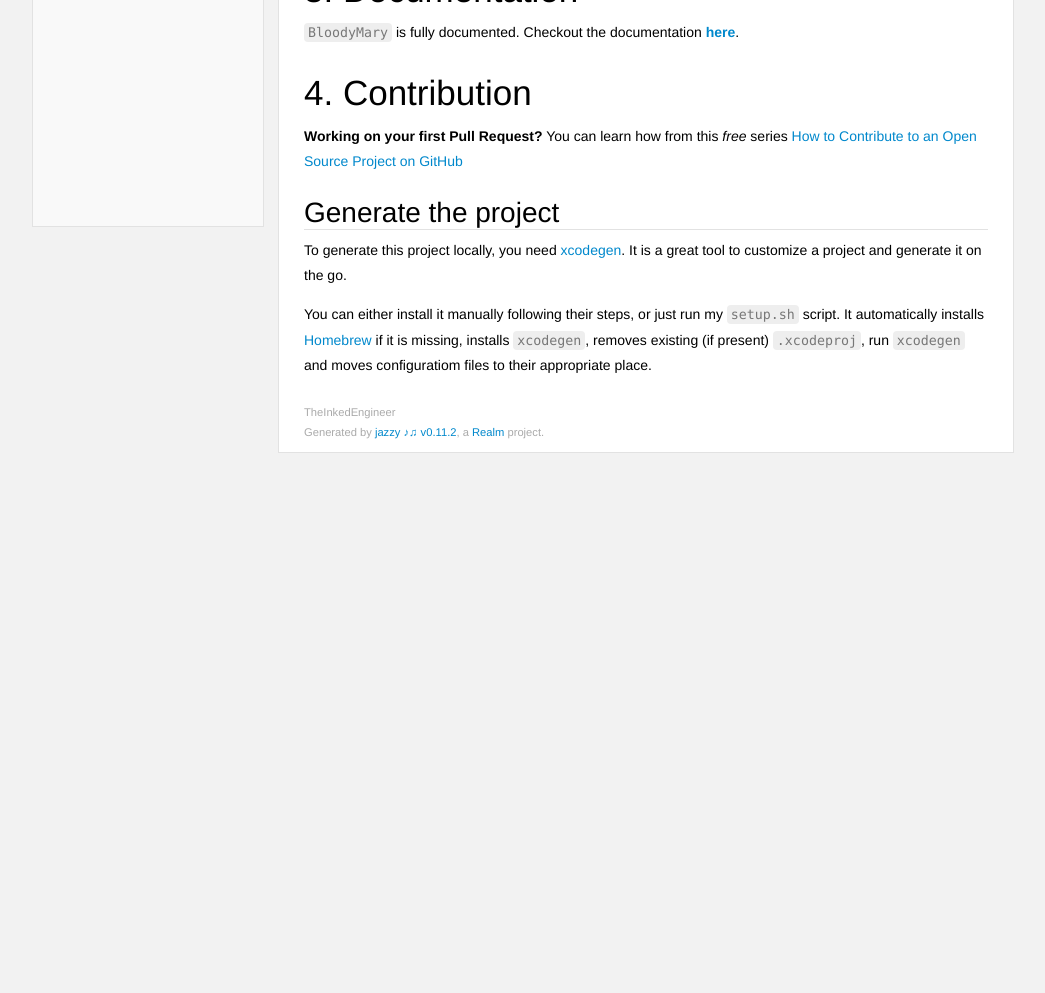
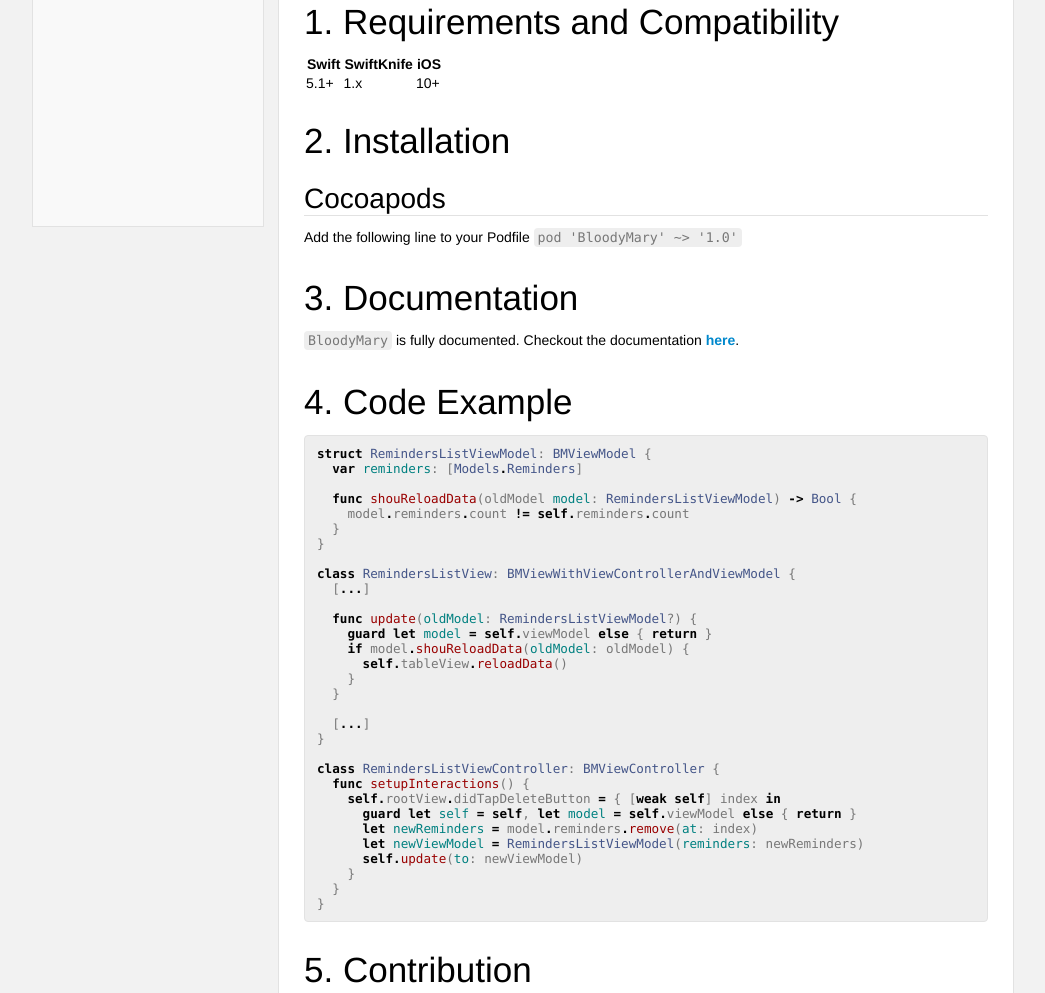
Before and after one commit to TheInkedEngineer/BloodyMary, a plain HTML site: page docs/1.x/index.html in a window 1280 px wide. Shown: the part 573-1566 px from the top of the page, without its empty margins (118-1163 px from the left). Before the commit the page ends 1026 px from the top, so only its background shows below. Drawn offline with Linux system fonts and the light colour scheme.

Commit message:
Update Documentation

```diff
--- a/docs/1.x/index.html
+++ b/docs/1.x/index.html
@@ -62,13 +62,13 @@
           <section class="section">
 
             <p align="center">
-<img src="BloodyMary-logo-small.png" alt="BloodyMary logo">
+<img src="logo.png" alt="BloodyMary logo" width="400">
 </p>
+
+<p><a href="https://twitter.com/theinkedgineer"><img src="https://img.shields.io/twitter/url/https/theinkedgineer.svg?label=TheInkedgineer&style=social" alt="Twitter"></a></p>
 <h1 id='bloodymary' class='heading'>BloodyMary</h1>
 
-<p><code>BloodyMary</code> is an one-directional MVVM framework.</p>
-
-<p><a href="https://img.shields.io/twitter/url/https/theinkedgineer.svg?label=TheInkedgineer&style=social">Twitter</a>](<a href="https://twitter.com/theinkedgineer">https://twitter.com/theinkedgineer</a>)</p>
+<p><code>BloodyMary</code> is a stripped down version of <a href="https://github.com/BendingSpoons/tempura-swift">Tempura</a>. It is a one-directional <a href="https://en.wikipedia.org/wiki/Model%E2%80%93view%E2%80%93viewmodel">MVVM</a> inspired framework that helps you write clean code and seperate the responsabilities properly.</p>
 <h1 id='1-requirements-and-compatibility' class='heading'>1. Requirements and Compatibility</h1>
 
 <table><thead>
@@ -79,7 +79,7 @@
 </tr>
 </thead><tbody>
 <tr>
-<td>5.1</td>
+<td>5.1+</td>
 <td>1.x</td>
 <td>10+</td>
 </tr>
@@ -92,7 +92,40 @@
 <h1 id='3-documentation' class='heading'>3. Documentation</h1>
 
 <p><code>BloodyMary</code> is fully documented. Checkout the documentation <a href="https://theinkedengineer.github.io/BloodyMary/docs/1.x/index.html"><strong>here</strong></a>.</p>
-<h1 id='4-contribution' class='heading'>4. Contribution</h1>
+<h1 id='4-code-example' class='heading'>4. Code Example</h1>
+<pre class="highlight swift"><code><span class="kd">struct</span> <span class="kt">RemindersListViewModel</span><span class="p">:</span> <span class="kt">BMViewModel</span> <span class="p">{</span>
+  <span class="k">var</span> <span class="nv">reminders</span><span class="p">:</span> <span class="p">[</span><span class="kt">Models</span><span class="o">.</span><span class="kt">Reminders</span><span class="p">]</span>
+
+  <span class="kd">func</span> <span class="nf">shouReloadData</span><span class="p">(</span><span class="n">oldModel</span> <span class="nv">model</span><span class="p">:</span> <span class="kt">RemindersListViewModel</span><span class="p">)</span> <span class="o">-&gt;</span> <span class="kt">Bool</span> <span class="p">{</span>
+    <span class="n">model</span><span class="o">.</span><span class="n">reminders</span><span class="o">.</span><span class="n">count</span> <span class="o">!=</span> <span class="k">self</span><span class="o">.</span><span class="n">reminders</span><span class="o">.</span><span class="n">count</span>
+  <span class="p">}</span>
+<span class="p">}</span>
+
+<span class="kd">class</span> <span class="kt">RemindersListView</span><span class="p">:</span> <span class="kt">BMViewWithViewControllerAndViewModel</span> <span class="p">{</span>
+  <span class="p">[</span><span class="o">...</span><span class="p">]</span>
+
+  <span class="kd">func</span> <span class="nf">update</span><span class="p">(</span><span class="nv">oldModel</span><span class="p">:</span> <span class="kt">RemindersListViewModel</span><span class="p">?)</span> <span class="p">{</span>
+    <span class="k">guard</span> <span class="k">let</span> <span class="nv">model</span> <span class="o">=</span> <span class="k">self</span><span class="o">.</span><span class="n">viewModel</span> <span class="k">else</span> <span class="p">{</span> <span class="k">return</span> <span class="p">}</span>
+    <span class="k">if</span> <span class="n">model</span><span class="o">.</span><span class="nf">shouReloadData</span><span class="p">(</span><span class="nv">oldModel</span><span class="p">:</span> <span class="n">oldModel</span><span class="p">)</span> <span class="p">{</span>
+      <span class="k">self</span><span class="o">.</span><span class="n">tableView</span><span class="o">.</span><span class="nf">reloadData</span><span class="p">()</span>
+    <span class="p">}</span>
+  <span class="p">}</span>
+
+  <span class="p">[</span><span class="o">...</span><span class="p">]</span>
+<span class="p">}</span>
+
+<span class="kd">class</span> <span class="kt">RemindersListViewController</span><span class="p">:</span> <span class="kt">BMViewController</span> <span class="p">{</span>
+  <span class="kd">func</span> <span class="nf">setupInteractions</span><span class="p">()</span> <span class="p">{</span>
+    <span class="k">self</span><span class="o">.</span><span class="n">rootView</span><span class="o">.</span><span class="n">didTapDeleteButton</span> <span class="o">=</span> <span class="p">{</span> <span class="p">[</span><span class="k">weak</span> <span class="k">self</span><span class="p">]</span> <span class="n">index</span> <span class="k">in</span>
+      <span class="k">guard</span> <span class="k">let</span> <span class="nv">self</span> <span class="o">=</span> <span class="k">self</span><span class="p">,</span> <span class="k">let</span> <span class="nv">model</span> <span class="o">=</span> <span class="k">self</span><span class="o">.</span><span class="n">viewModel</span> <span class="k">else</span> <span class="p">{</span> <span class="k">return</span> <span class="p">}</span>
+      <span class="k">let</span> <span class="nv">newReminders</span> <span class="o">=</span> <span class="n">model</span><span class="o">.</span><span class="n">reminders</span><span class="o">.</span><span class="nf">remove</span><span class="p">(</span><span class="nv">at</span><span class="p">:</span> <span class="n">index</span><span class="p">)</span>
+      <span class="k">let</span> <span class="nv">newViewModel</span> <span class="o">=</span> <span class="kt">RemindersListViewModel</span><span class="p">(</span><span class="nv">reminders</span><span class="p">:</span> <span class="n">newReminders</span><span class="p">)</span>
+      <span class="k">self</span><span class="o">.</span><span class="nf">update</span><span class="p">(</span><span class="nv">to</span><span class="p">:</span> <span class="n">newViewModel</span><span class="p">)</span>
+    <span class="p">}</span>
+  <span class="p">}</span>
+<span class="p">}</span>
+</code></pre>
+<h1 id='5-contribution' class='heading'>5. Contribution</h1>
 
 <p><strong>Working on your first Pull Request?</strong> You can learn how from this <em>free</em> series <a href="https://egghead.io/series/how-to-contribute-to-an-open-source-project-on-github">How to Contribute to an Open Source Project on GitHub</a></p>
 <h2 id='generate-the-project' class='heading'>Generate the project</h2>
```
Also changed, not shown: docs/1.x/Classes/BMViewController.html (+2 -2 lines), docs/1.x/search.json (+1 -1 lines), 7 other files.
